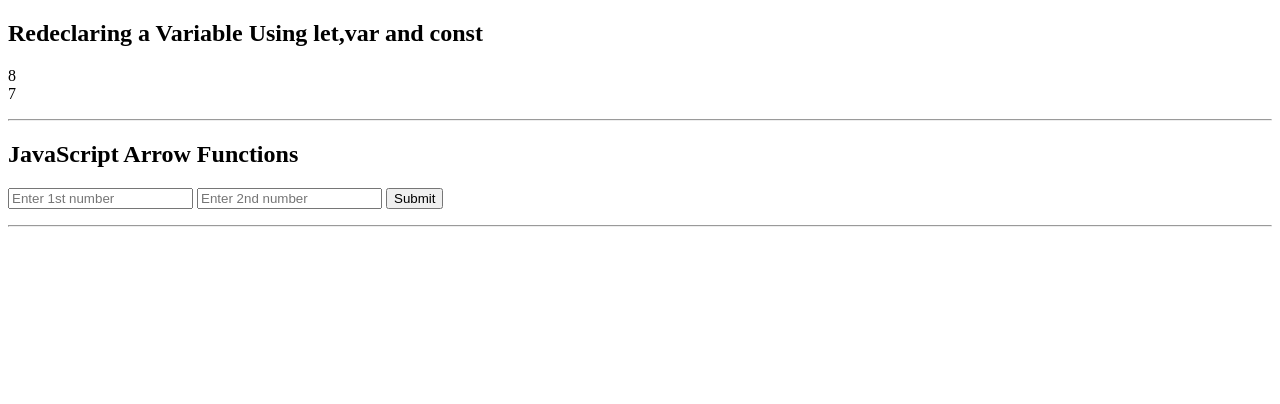
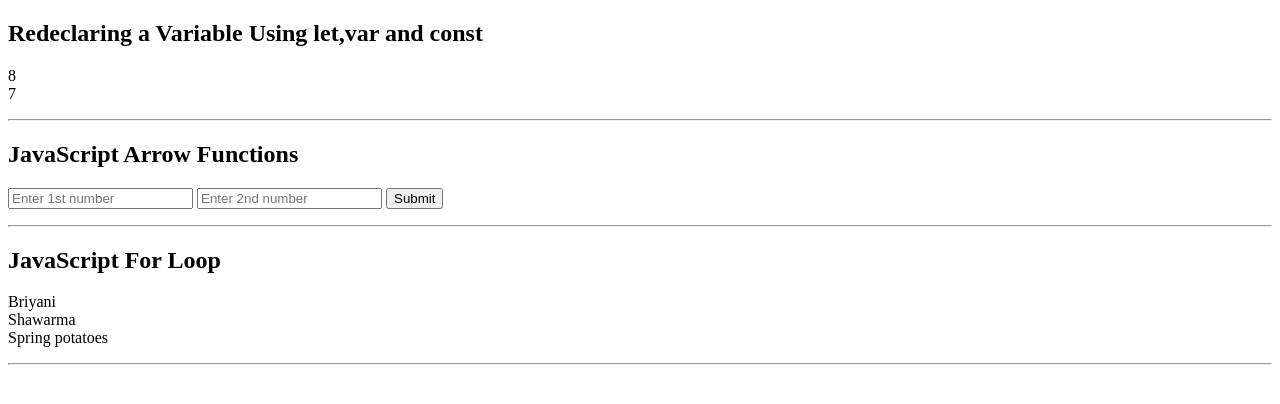
Before and after one commit to rajeshwaran45/training, a plain HTML site: page 25jan2022/modularjs.html in a window 1280 px wide. Drawn offline with Linux system fonts and the light colour scheme.

Commit message:
ES6 and modular script

```diff
--- a/25jan2022/modularjs.html
+++ b/25jan2022/modularjs.html
@@ -19,6 +19,9 @@
 </form>
 <p id="dem"></p>
 <hr>
+<h2>JavaScript For  Loop</h2>
+<p id="fun"></p>
+<hr>
 
 
 <script>
@@ -39,6 +42,14 @@ var b = document.getElementByname('num1').value;
 const z = (m, n) => m * n;
 document.getElementById("dem").innerHTML = z('a', 'b');
 }
+
+const foods = ["Briyani", "Shawarma", "Spring potatoes"];
+
+let text = "";
+for (let x of foods) {
+  text += x + "<br>";
+}
+document.getElementById("fun").innerHTML = text;
 </script>
 
 </body>
```
